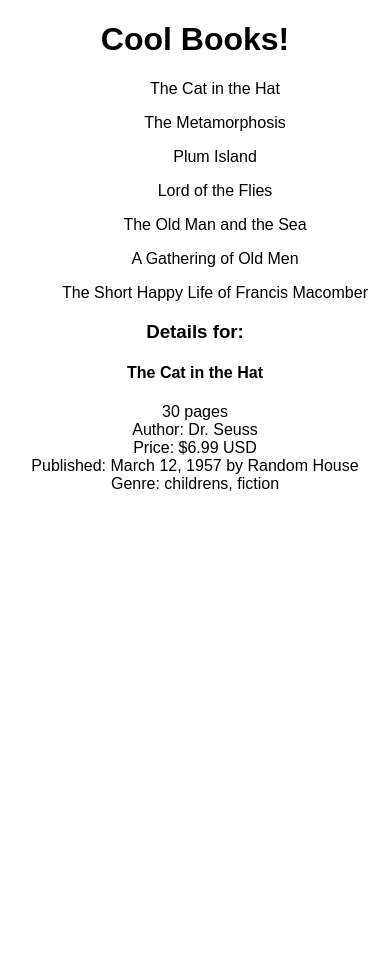
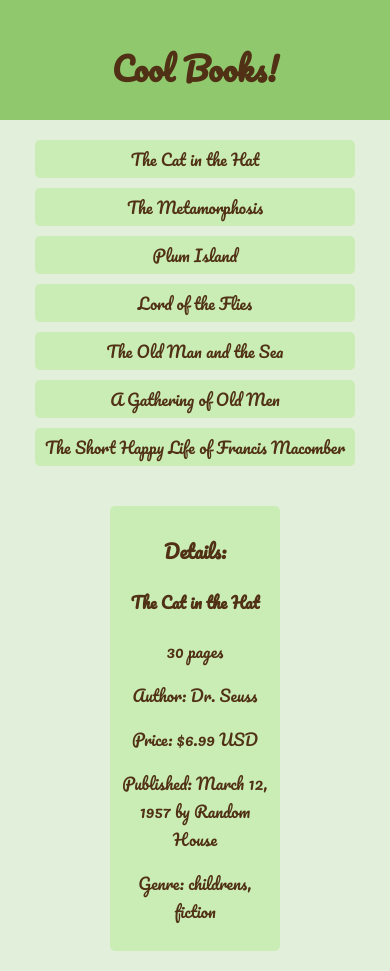
Before and after one commit to anniemaejenkins/BookListRedux, a React app: page / in a window 390 px wide. Both pictures are taken after a click on the item "The Cat in the Hat". Before the commit the page ends 844 px from the top, so only its background shows below. Built offline with nearby package versions, Linux system fonts and the light colour scheme.

Commit message:
added responsive stying

```diff
--- a/public/index.html
+++ b/public/index.html
@@ -10,6 +10,7 @@
     -->
     <link rel="manifest" href="%PUBLIC_URL%/manifest.json">
     <link rel="shortcut icon" href="%PUBLIC_URL%/favicon.ico">
+    <link href="https://fonts.googleapis.com/css?family=Pacifico" rel="stylesheet">
     <!--
       Notice the use of %PUBLIC_URL% in the tags above.
       It will be replaced with the URL of the `public` folder during the build.
--- a/src/components/App.js
+++ b/src/components/App.js
@@ -9,7 +9,7 @@
   render() {
     return (
       <div className="App">
-        <h1>Cool Books!</h1>
+        <h1 className="listName">Cool Books!</h1>
         <BookList />
         <BookDetail />
       </div>
--- a/src/containers/BookDetail.js
+++ b/src/containers/BookDetail.js
@@ -10,18 +10,20 @@
   render() {
     if(!this.props.book) {
       return (
-        <div>Select a book to get started!</div>
+        <h2 className="instructions">Select a book to get started!</h2>
       )
     }
     return (
-      <div className="col-md-4">
-        <h3> Details for: </h3>
-        <h4 className="title">{this.props.book.title}</h4>
-        <div>{this.props.book.pages} pages</div>
-        <div>Author: {this.props.book.author}</div>
-        <div>Price: ${this.props.book.price} USD</div>
-        <div>Published: {this.props.book.published_date} by {this.props.book.publisher}</div>
-        <div>Genre: {this.props.book.category.join(", ")} </div>
+      <div className="container">
+        <div className="col-lg-4">
+          <h3 className="details"> Details: </h3>
+          <h4 className="title">{this.props.book.title}</h4>
+          <p className="pages">{this.props.book.pages} pages</p>
+          <p className="author">Author: {this.props.book.author}</p>
+          <p className="price">Price: ${this.props.book.price} USD</p>
+          <p className="published">Published: {this.props.book.published_date} by {this.props.book.publisher}</p>
+          <p className="genre">Genre: {this.props.book.category.join(", ")} </p>
+        </div>
       </div>
     );
   }
--- a/src/containers/BookList.js
+++ b/src/containers/BookList.js
@@ -7,7 +7,26 @@
 class BookList extends Component {
   constructor(){
     super();
+
+    this.state = {
+      title: ''
+    }
+    this._handleInput = this._handleInput.bind(this);
+    // this._addBook = this._addBook.bind(this);
   }
+
+  _handleInput(event){
+    let title = event.target.value
+    this.setState({title})
+  }
+
+// preventDefault keeps the form from submitting in case someone hits enter after
+// they type
+  // _addBook(event){
+  //   event.preventDefault();
+  //   console.log(this.state.title);
+  // }
+
   render() {
 
     //must create a map function here to return the following:
@@ -19,14 +38,14 @@
 
     let books = this.props.books.map((book, index)=>{
       return (
-        <ul className="list-group col-sm-4">
-          <li key={index} onClick={ () => this.props.selectBook(book)}>{book.title}</li>
-        </ul>
+        <li key={index} onClick={ () => this.props.selectBook(book)}>{book.title}</li>
       )
     })
     return(
       <div>
+        <ul className="list-group col-sm-4">
           {books}
+        </ul>
       </div>
     )
   }
--- a/src/styles/App.css
+++ b/src/styles/App.css
@@ -1,6 +1,49 @@
+@font-face {
+    font-family: 'Pacifico', cursive;
+    font-weight: 400;
+    font-style: normal;
+}
+body{
+  background-color: #90C86E;
+}
 .App {
   text-align: center;
 }
+.instructions{
+  color: #513115;
+  font-family: 'Pacifico';
+}
+.listName{
+  background-color: #90C86E;
+  color: #513115;
+  font-family: 'Pacifico';
+  margin: 0;
+  padding-top: 40px;
+  height: 80px;
+}
 .list-group{
   list-style: none;
+  background-color: #E2EFDA;
+  margin: 0;
+  padding: 10px 25px;
 }
+li{
+  margin: 10px;
+  padding: 5px 0;
+  border-radius: 5px;
+  background-color: #CAEDB5;
+  font-family: 'Pacifico';
+  color: #513115;
+}
+.container{
+  background-color: #E2EFDA;
+  padding: 10px;
+}
+.col-lg-4{
+  background-color: #CAEDB5;
+  font-family: 'Pacifico';
+  color: #513115;
+  border-radius: 5px;
+  margin: 10px 100px;
+  padding: 10px;
+}
```
